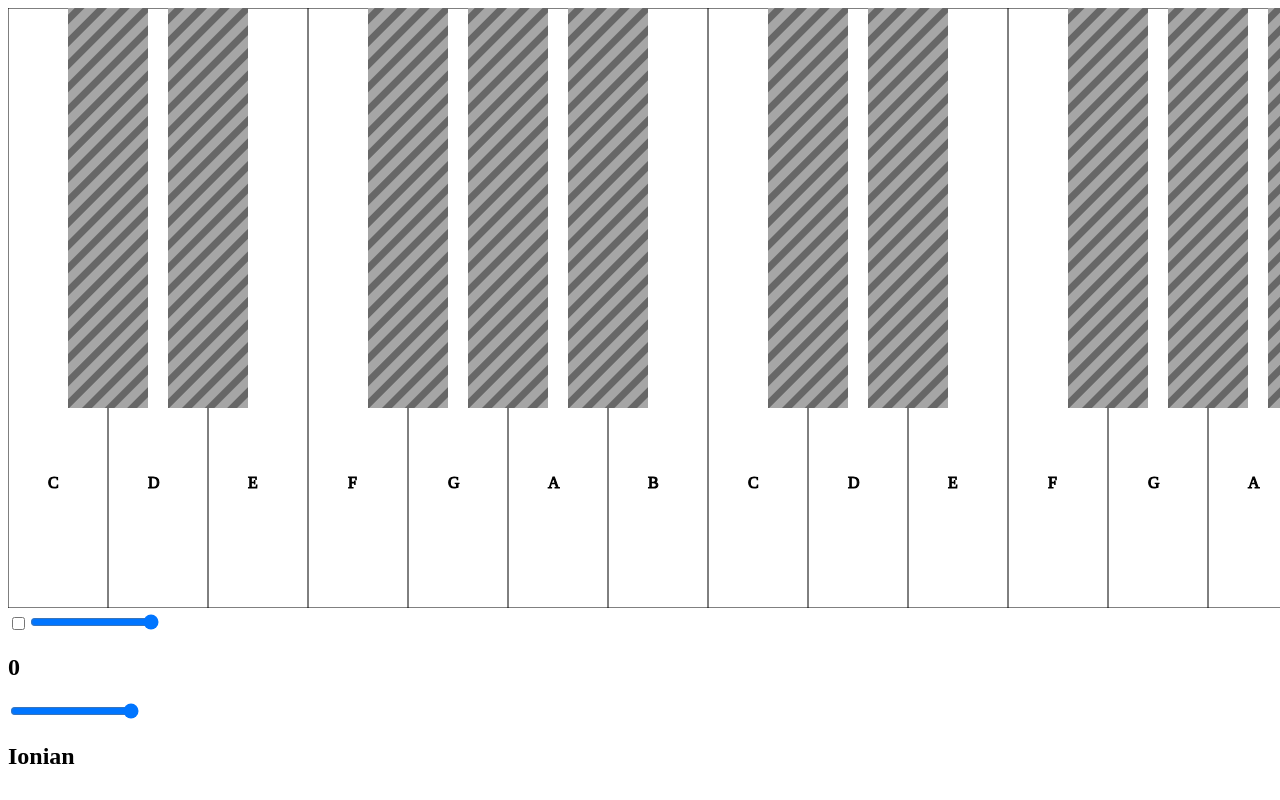
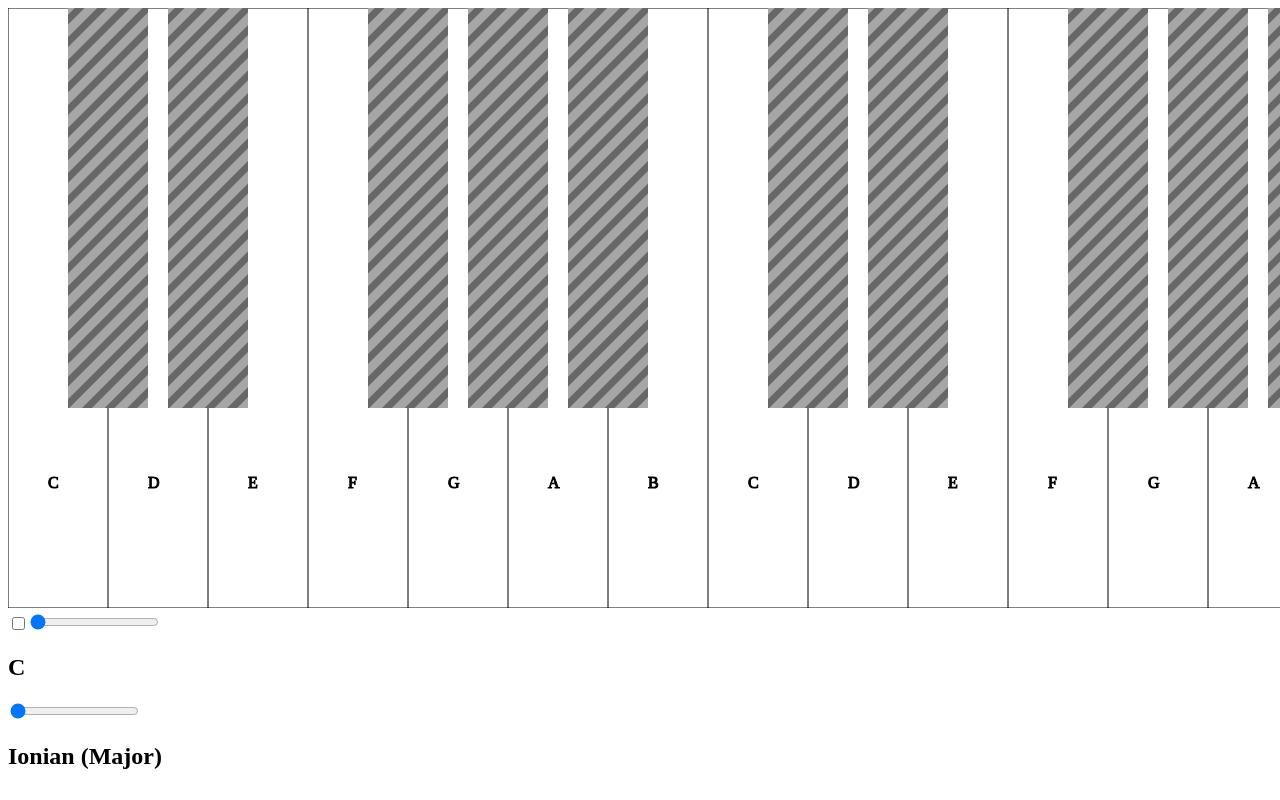
Before and after one commit to mikefooks/diatonish, a React app: page / in a window 1280 px wide. Shown: the top 800 px of the page. Built offline with nearby package versions, Linux system fonts and the light colour scheme.

Commit message:
mostly just housekeeping--directory structure, removing unused files.

```diff
--- a/package.json
+++ b/package.json
@@ -11,11 +11,9 @@
   "dependencies": {
     "immutable": "^4.0.0-rc.14",
     "react": "^17.0.2",
-    "react-dom": "^17.0.2",
-    "redux": "^4.1.0"
+    "react-dom": "^17.0.2"
   },
   "devDependencies": {
-    "@svgr/cli": "^5.5.0",
     "babel-cli": "^6.26.0",
     "babel-loader": "^8.2.2",
     "babel-preset-react-app": "^10.0.0",
--- a/src/App.js
+++ b/src/App.js
@@ -4,12 +4,12 @@ import { Map } from "immutable";
 
 // config and utilities.
 import { defaultOctaves, defaultState } from "./config";
-import { modeNames, getScale } from "./Theory";
+import { modeNames, getScale } from "./lib/Theory";
 
 // components
-import SvgKeybed from "./SvgKeybed";
-import { RootSlider, RootDisplay, RootOnBottomToggle } from "./RootControls";
-import { ModeSlider, ModeDisplay } from "./ModeControls";
+import SvgKeybed from "./components/SvgKeybed";
+import { RootSlider, RootDisplay, RootOnBottomToggle } from "./components/RootControls";
+import { ModeSlider, ModeDisplay } from "./components/ModeControls";
 
 
 const App = (props) => {
@@ -22,9 +22,11 @@ const App = (props) => {
     activeKeys: Object ({ keyId (int) : keyName (String) }),
   }
   */
+
+  // Note: defaultState getting wrapped in an Immutable Map.
   const [ state, setState ] = useState(Map(defaultState));
 
-  // Update the UI to reflect changes to the RootSlider input.
+  // Handler fn to reflect changes to the RootSlider input.
   function updateRoot(evt) {
     let noteIdx = evt.target.valueAsNumber;
     let newScale = getScale(defaultOctaves, noteIdx, state.get("activeMode"));
@@ -41,14 +43,9 @@ const App = (props) => {
     setState(state.set("rootOnBottom", evt.target.checked));
   }
 
+  // Handler fn to reflect changes to the RootSlider input.
   function updateMode(evt) {
     let newMode = evt.target.valueAsNumber;
-    let scaleArgs = [ defaultOctaves,
-                      state.get("activeRoot"),
-                      newMode ];
-
-    console.log(scaleArgs);
-
     let newScale = getScale(defaultOctaves,
                             state.get("activeRoot"),
                             newMode);
@@ -68,12 +65,14 @@ const App = (props) => {
                  rootOnBottom={ state.get("rootOnBottom") } />
       <div className="rootControls">
         <RootOnBottomToggle toggleRootOnBottom={ toggleRootOnBottom } />
-        <RootSlider updateRoot={ updateRoot } />
+        <RootSlider activeRoot={ state.get("activeRoot") }
+                    updateRoot={ updateRoot } />
         <RootDisplay activeRoot={ state.get("activeRoot") } />
       </div>
       <div className="modeControls">
-        <ModeSlider updateMode={ updateMode } />
-        <ModeDisplay activeMode={ modeNames.get(state.get("activeMode")) } />
+        <ModeSlider activeMode={ state.get("activeMode") }
+                    updateMode={ updateMode } />
+        <ModeDisplay activeMode={ modeNames[state.get("activeMode")] } />
       </div>
     </div>
   );
--- a/src/Key.js
+++ b/src/components/Key.js
@@ -1,6 +1,6 @@
 import React from "react";
 
-import { xTranslations, xTranslate } from "./xTranslations";
+import { xTranslate } from "../lib/xTranslations";
 
 
 const blackKeys = [ 1, 3, 6, 8, 10 ];
--- a/src/ModeControls.js
+++ b/src/components/ModeControls.js
@@ -4,6 +4,7 @@ const ModeSlider = (props) => {
   return <input id="mode"
                 name="mode"
                 type="range"
+                value={ props.activeMode }
                 min="0"
                 max="6"
                 onChange={ props.updateMode }></input>;
--- a/src/RootControls.js
+++ b/src/components/RootControls.js
@@ -1,8 +1,14 @@
 import React from "react";
+
+const rootNames = [
+  "C", "C\u266F/D\u266D", "D", "D\u266F/E\u266D", "E", "F",
+  "F\u266F/G\u266D", "G", "G\u266F/A\u266D", "A", "A\u266F/B\u266D", "B"
+];
 
 const RootSlider = (props) => {
   return <input id="rootSlider"
                 name="rootSlider"
+                value={ props.activeRoot }
                 type="range"
                 min="0"
                 max="11"
@@ -18,7 +24,7 @@ const RootOnBottomToggle = (props) => {
 
 const RootDisplay = (props) => {
   return <div className="rootDisplay">
-    <h2>{ props.activeRoot }</h2>
+    <h2>{ rootNames[props.activeRoot] }</h2>
   </div>;
 }
 
--- a/src/SvgKeybed.js
+++ b/src/components/SvgKeybed.js
@@ -19,7 +19,7 @@ const SvgKeybed = ({ activeRoot, activeKeys, rootOnBottom }) => {
     }
   }
 
-  const keyEls = keyIds.map((key, idx) => {
+  const keyEls = keyIds.map((key, _) => {
     let isActive = activeKeys.hasOwnProperty(key);
     return <Key
             keyId={ key }
@@ -52,19 +52,4 @@ const SvgKeybed = ({ activeRoot, activeKeys, rootOnBottom }) => {
   );
 }
 
-const rootTranslations = Map({
-  "C": 0,
-  "D": -100,
-  "E": -200,
-  "F": -300,
-  "G": -400,
-  "A": -500,
-  "B": -600,
-  "Db": -60,
-  "Eb": -160,
-  "Gb": -360,
-  "Ab": -460,
-  "Bb": -560
-});
-
 export default SvgKeybed;
--- a/src/config.js
+++ b/src/config.js
@@ -1,4 +1,4 @@
-import { getScale } from "./Theory";
+import { getScale } from "./lib/Theory";
 
 const defaultOctaves = 4;
 
--- a/src/index.html
+++ b/src/index.html
@@ -17,7 +17,7 @@
     </style>
   </head>
   <body>
-    <div class="app_container">
+    <div class="container">
     </div>
   </body>
 </html>
--- a/src/index.js
+++ b/src/index.js
@@ -1,11 +1,10 @@
 import React from "react";
 import ReactDOM from "react-dom";
-// import { createStore } from "redux";
-// import { Map } from "immutable";
 
 import App from "./App";
 
+
 ReactDOM.render(
-  <App/>,
-  document.querySelector(".app_container")
+  <App />,
+  document.querySelector(".container")
 );
--- a/src/Theory.js
+++ b/src/lib/Theory.js
@@ -2,79 +2,88 @@ import { List } from "immutable";
 
 
 const keySignatures = [
+  // C Major / A Minor (no sharps/flats)
   { root: 0,
     sig: [0, 2, 4, 5, 7, 9, 11],
     names: [ "C", "D", "E", "F", "G", "A", "B" ] },
+  // G major / E minor (1 sharp)
   { root: 7,
     sig: [0, 2, 4, 6, 7, 9, 11],
-    names: ["C", "D", "E", "F#", "G", "A", "B"] }, // G major / E minor (1 sharp)
+    names: ["C", "D", "E", "F#", "G", "A", "B"] },
+  // D major / B minor (2 sharps)
   { root: 2,
     sig: [1, 2, 4, 6, 7, 9, 11],
-    names: [ "C#", "D", "E", "F#", "G", "A", "B" ] }, // D major / B minor (2 sharps)
+    names: [ "C#", "D", "E", "F#", "G", "A", "B" ] },
+  // A major / F# minor (3 sharps)
   { root: 9,
     sig: [1, 2, 4, 6, 8, 9, 11],
-    names: [ "C#", "D", "E", "F#", "G#", "A", "B" ] }, // A major / F# minor (3 sharps)
+    names: [ "C#", "D", "E", "F#", "G#", "A", "B" ] },
+  // E major / C# minor (4 sharps)
   { root: 4,
     sig: [1, 3, 4, 6, 8, 9, 11],
-    names: [ "C#", "D#", "E", "F#", "G#", "A", "B" ] }, // E major / C# minor (4 sharps)
+    names: [ "C#", "D#", "E", "F#", "G#", "A", "B" ] },
   /*
   the following three key signatures could be interpreted differently depending
-  on the context and the composer/player's purposes and whims.
+  on the context and the musician's purposes/needs.
   */
+  // B major / G# minor (5 sharps)
   { root: 11,
     sig: [1, 3, 4, 6, 8, 10, 11],
-    names: [ "C#", "D#", "E", "F#", "G#", "A#", "B" ] }, // B major / G# minor (5 sharps)
+    names: [ "C#", "D#", "E", "F#", "G#", "A#", "B" ] },
+  // Gb major / Eb minor (6 flats)
   { root: 6,
     sig: [1, 3, 5, 6, 8, 10, 11],
-    names: [ "Db", "Eb", "F", "Gb", "Ab", "Bb", "Cb" ] }, // Gb major / Eb minor (6 flats)
+    names: [ "Db", "Eb", "F", "Gb", "Ab", "Bb", "Cb" ] },
+  // Db Major / Bb minor (5 flats)
   { root: 1,
     sig: [0, 1, 3, 5, 6, 8, 10],
-    names: [ "C", "Db", "Eb", "F", "Gb", "Ab", "Bb" ] }, // Db Major / Bb minor (5 flats)
+    names: [ "C", "Db", "Eb", "F", "Gb", "Ab", "Bb" ] },
   /**/
+  // Ab major / F minor (4 flats)
   { root: 8,
     sig: [0, 1, 3, 5, 7, 8, 10],
-    names: [ "C", "Db", "Eb", "F", "G", "Ab", "Bb" ] }, // Ab major / F minor (4 flats)
+    names: [ "C", "Db", "Eb", "F", "G", "Ab", "Bb" ] },
+  // Eb major / C minor (3 flats)
   { root: 3,
     sig: [0, 2, 3, 5, 7, 8, 10],
-    names: [ "C", "D", "Eb", "F", "G", "Ab", "Bb" ] }, // Eb major / C minor (3 flats)
+    names: [ "C", "D", "Eb", "F", "G", "Ab", "Bb" ] },
+  // Bb major / G minor (2 flats)
   { root: 10,
     sig: [0, 2, 3, 5, 7, 9, 10],
-    names: [ "C", "D", "Eb", "F", "G", "A", "Bb" ] }, // Bb major / G minor (2 flats)
+    names: [ "C", "D", "Eb", "F", "G", "A", "Bb" ] },
+  // F major / D minor (1 flat)
   { root: 5,
     sig: [0, 2, 4, 5, 7, 9, 10],
-    names: [ "C", "D", "E", "F", "G", "A", "Bb" ]} // F major / D minor (1 flat)
+    names: [ "C", "D", "E", "F", "G", "A", "Bb" ]}
 ];
 
-const modeAdditions = [
+const modeDisplacements = [
   0, 10, 8, 7, 5, 3, 1
 ];
 
 function getModeAdjustedSignature(root, modeIdx) {
-  let adjustedRoot = Math.abs((root + modeAdditions[modeIdx]) % 12);
+  let adjustedRoot = (root + modeDisplacements[modeIdx]) % 12;
   return keySignatures.find(item => item.root == adjustedRoot);
 }
 
-const circleOfFifths = List.of(
+const circleOfFifths = [
   0, 7, 2, 9, 4, 11, 6, 1, 8, 3, 10, 5
-);
+];
 
-const modeNames = List.of(
-  "Ionian",
+const modeNames = [
+  "Ionian (Major)",
   "Dorian",
   "Phrygian",
   "Lydian",
   "Mixolydian",
-  "Aeolian",
+  "Aeolian (Natural Minor)",
   "Locrian"
-);
+];
 
 // Get the particular keys in a mode/scale.
-// TODO: make this less convoluted.
 function getScale(octaves, root, modeIdx) {
   let scale = {};
   let keySig = getModeAdjustedSignature(root, modeIdx);
-
-  console.log(keySig);
 
   for (let i = 0; i < octaves; i++) {
     for (let j = 0; j < 7; j++) {
--- a/src/xTranslations.js
+++ b/src/lib/xTranslations.js
@@ -1,5 +1,3 @@
-import { OrderedMap } from "immutable";
-
 const xTranslations = {
   0: 0,
   2: 100,
```
Also changed, not shown: src/Keybed.js (deleted, +0 -18 lines).
